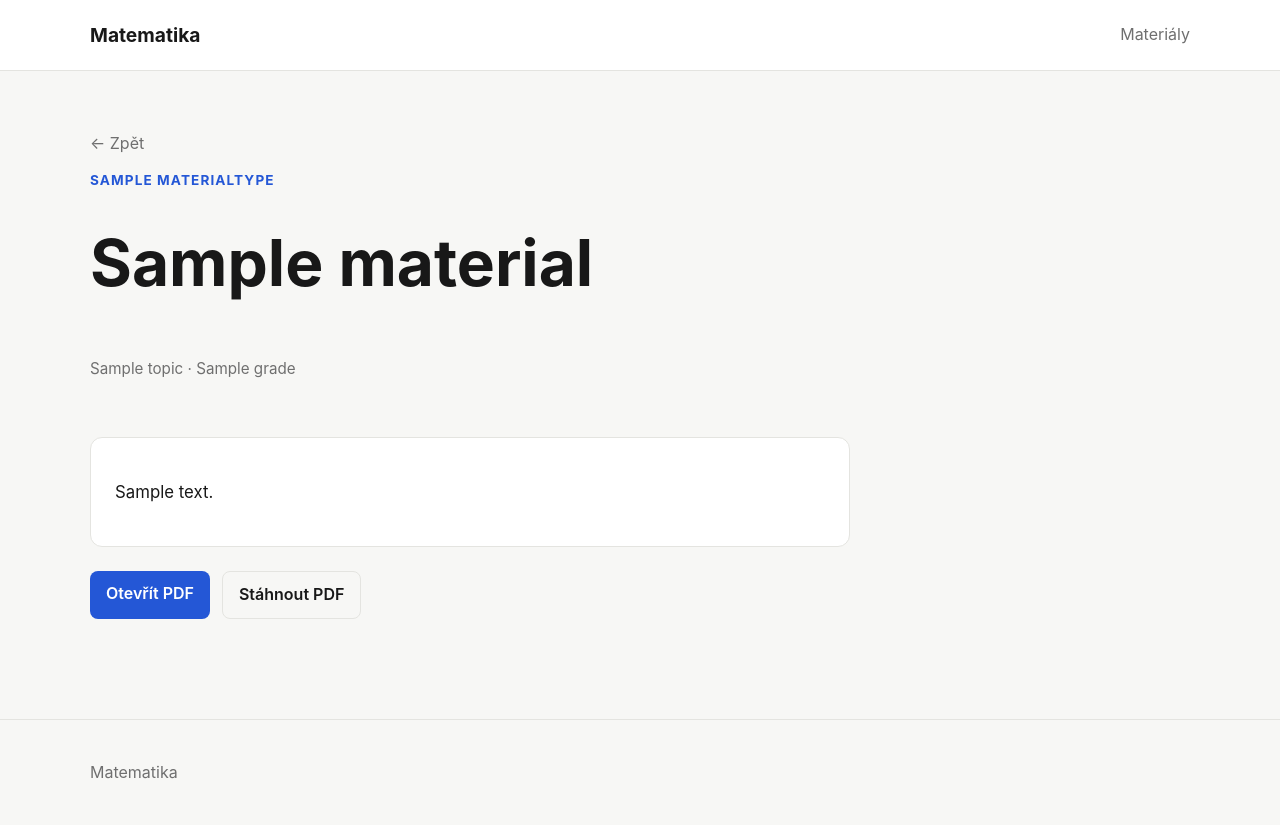
After one commit to Werdna09/matematika-web, a Django app: a page that uses templates/materials/material_detail.html in a window 1280 px wide. The commit adds this page. Run offline with Django 5.2, Linux system fonts and the light colour scheme; tables that the repository leaves empty hold one stand-in row (values such as "Sample post").

Commit message:
Add material library and material detail pages

```diff
--- a/materials/urls.py
+++ b/materials/urls.py
@@ -11,4 +11,9 @@ urlpatterns = [
         views.grade_detail,
         name="grade_detail",
     ),
+    path(
+        "material/<slug:slug>/",
+        views.material_detail,
+        name="material_detail",
+    ),
 ]
--- a/materials/views.py
+++ b/materials/views.py
@@ -25,3 +25,18 @@ def grade_detail(request, slug):
             "topics": topics,
         },
     )
+
+def material_detail(request, slug):
+    material = get_object_or_404(
+        Material,
+        slug=slug,
+        status=Material.Status.PUBLISHED,
+    )
+
+    return render(
+        request,
+        "materials/material_detail.html",
+        {
+            "material": material,
+        },
+    )
--- a/static/css/style.css
+++ b/static/css/style.css
@@ -360,3 +360,55 @@ section {
     }
 
 }
+
+.material-meta {
+    color: var(--muted);
+    font-size: 0.95rem;
+}
+
+
+.material-detail {
+    max-width: 760px;
+}
+
+
+.material-description {
+    padding: 24px;
+
+    background: var(--surface);
+
+    border: 1px solid var(--border);
+    border-radius: var(--radius);
+
+    font-size: 1.05rem;
+}
+
+
+.material-actions {
+    display: flex;
+    gap: 12px;
+
+    margin-top: 24px;
+}
+
+
+.button-secondary {
+    background: transparent;
+    color: var(--text);
+
+    border: 1px solid var(--border);
+}
+
+
+.button-secondary:hover {
+    background: var(--surface);
+}
+
+
+@media (max-width: 650px) {
+
+    .material-actions {
+        flex-direction: column;
+    }
+
+}
--- a/templates/materials/grade_detail.html
+++ b/templates/materials/grade_detail.html
@@ -69,12 +69,10 @@
 
 
                 <a
-                    href="{{ material.pdf_file.url }}"
-                    target="_blank"
-                    rel="noopener"
+                    href="{% url 'materials:material_detail' material.slug %}"
                     class="button"
                 >
-                    Otevřít PDF
+                    Zobrazit
                 </a>
 
             </article>
--- /dev/null
+++ b/templates/materials/material_detail.html
@@ -0,0 +1,75 @@
+{% extends "base.html" %}
+
+
+{% block title %}
+    {{ material.title }} | Matematika
+{% endblock %}
+
+
+{% block content %}
+
+<div class="page-header">
+
+    <a
+        href="javascript:history.back()"
+        class="back-link"
+    >
+        ← Zpět
+    </a>
+
+    <p class="eyebrow">
+        {{ material.material_type.name }}
+    </p>
+
+    <h1>
+        {{ material.title }}
+    </h1>
+
+    <p class="material-meta">
+        {{ material.topic.name }}
+        ·
+        {% for grade in material.grades.all %}
+            {{ grade.name }}{% if not forloop.last %}, {% endif %}
+        {% endfor %}
+    </p>
+
+</div>
+
+
+<section class="material-detail">
+
+    {% if material.description %}
+
+        <div class="material-description">
+            <p>
+                {{ material.description }}
+            </p>
+        </div>
+
+    {% endif %}
+
+
+    <div class="material-actions">
+
+        <a
+            href="{{ material.pdf_file.url }}"
+            target="_blank"
+            rel="noopener"
+            class="button"
+        >
+            Otevřít PDF
+        </a>
+
+        <a
+            href="{{ material.pdf_file.url }}"
+            download
+            class="button button-secondary"
+        >
+            Stáhnout PDF
+        </a>
+
+    </div>
+
+</section>
+
+{% endblock %}
```
